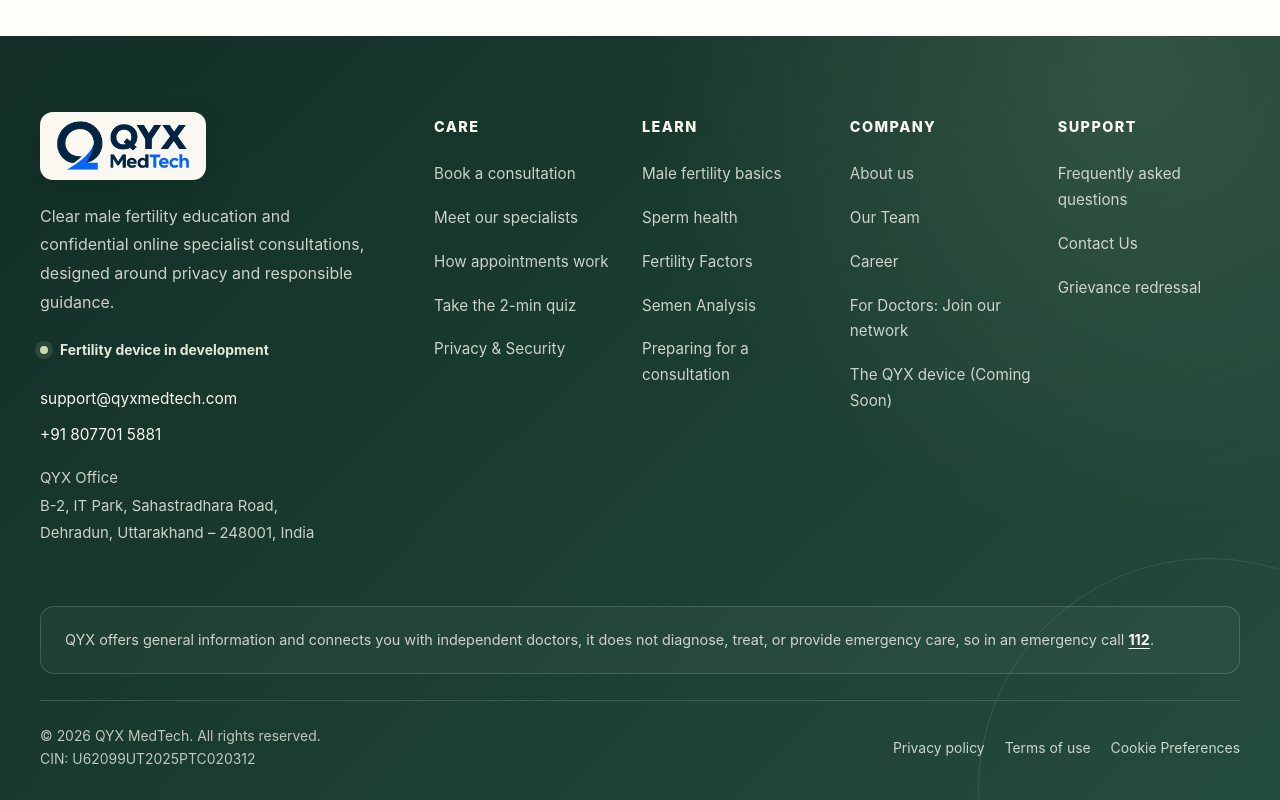
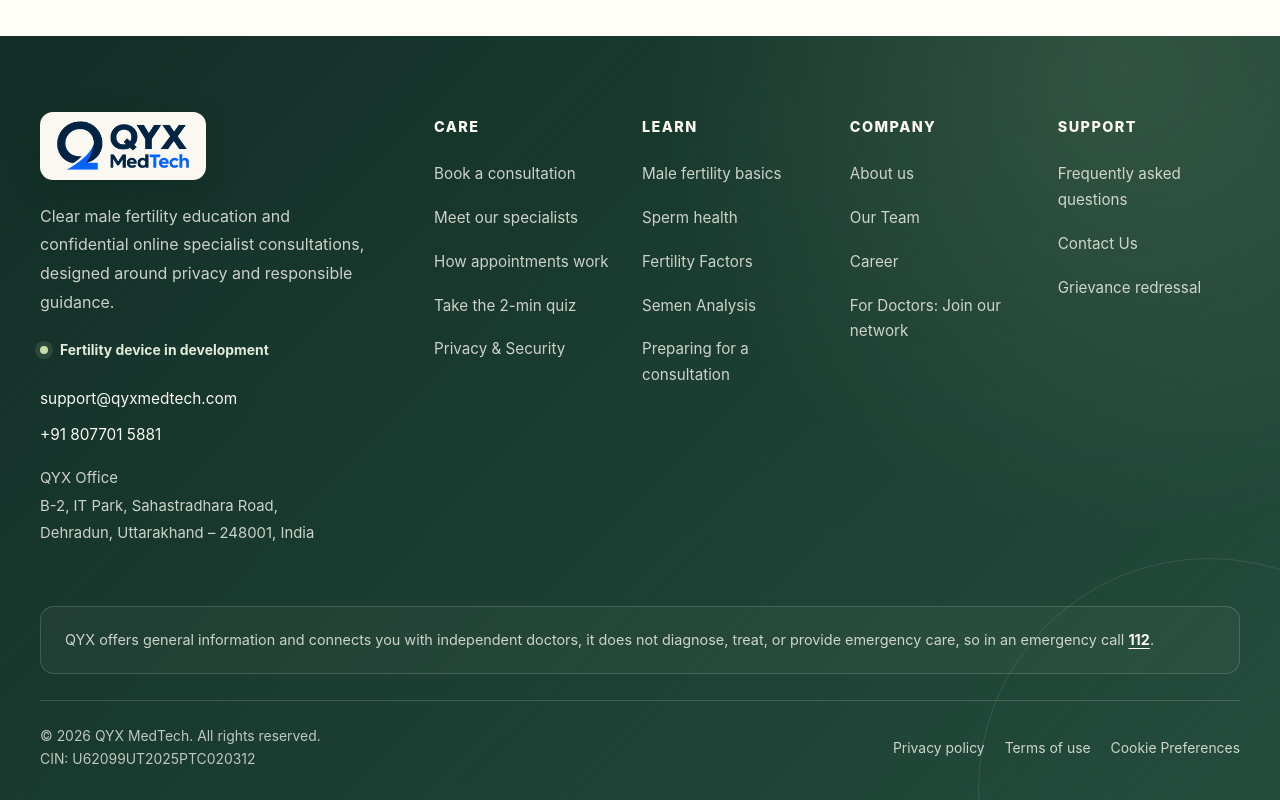
Before and after one commit to harshguptaji/QYX_Project, a React app in the folder frontend/: page / in a window 1280 px wide. Shown: the part 7849-8649 px from the top of the page. Built offline with nearby package versions, Linux system fonts and the light colour scheme; no server answers; the HTML template or start-up script is replaced by a standard one.

Commit message:
footer link deletion

```diff
--- a/frontend/src/components/Footer.jsx
+++ b/frontend/src/components/Footer.jsx
@@ -34,7 +34,6 @@ export const footerLinkGroups = [
       { label: "Our Team", href: "/about#our-team" },
       { label: "Career", href: "/career" },
       { label: "For Doctors: Join our network", href: "/specialists" },
-      { label: "The QYX device (Coming Soon)", href: "/" },
     ],
   },
   {
```
